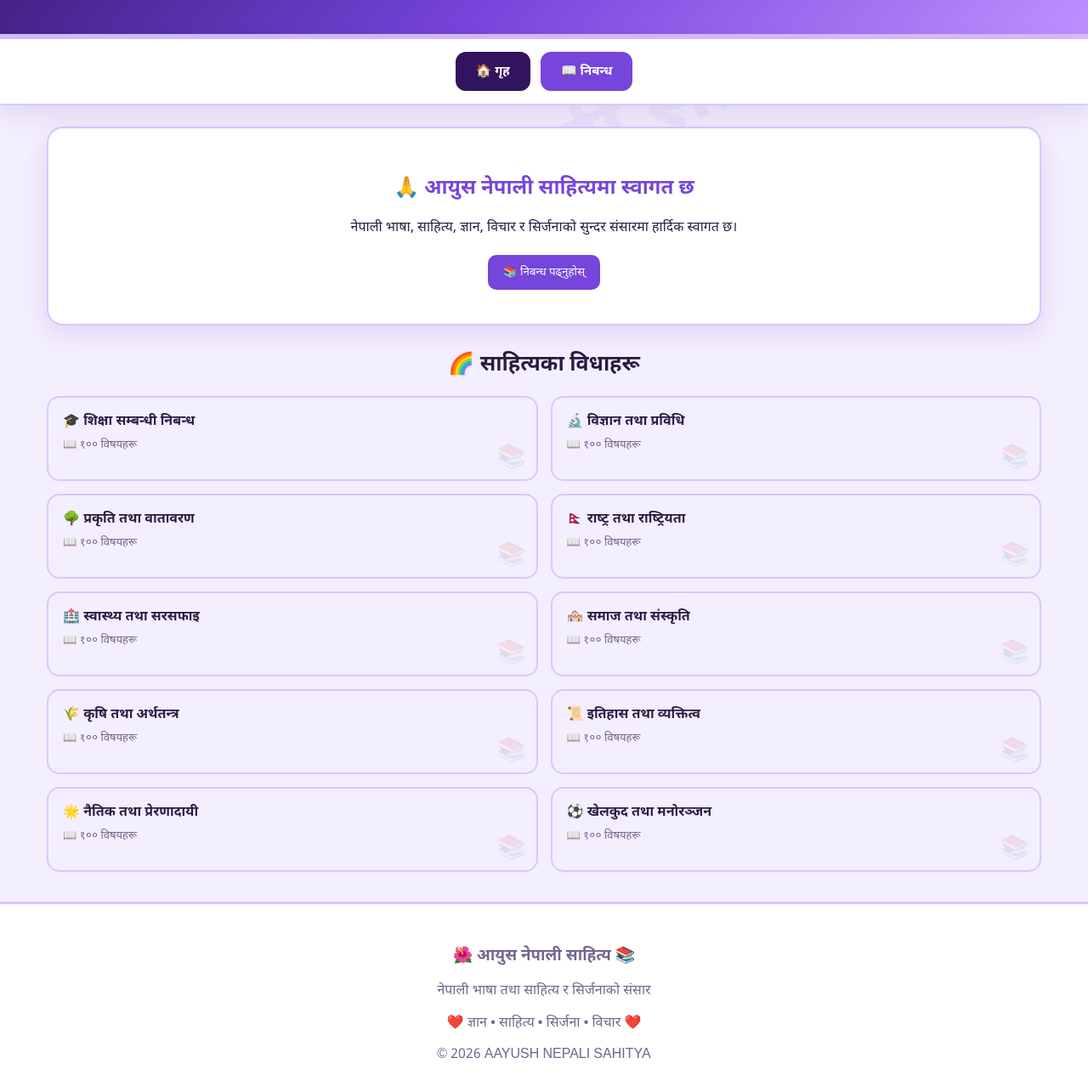
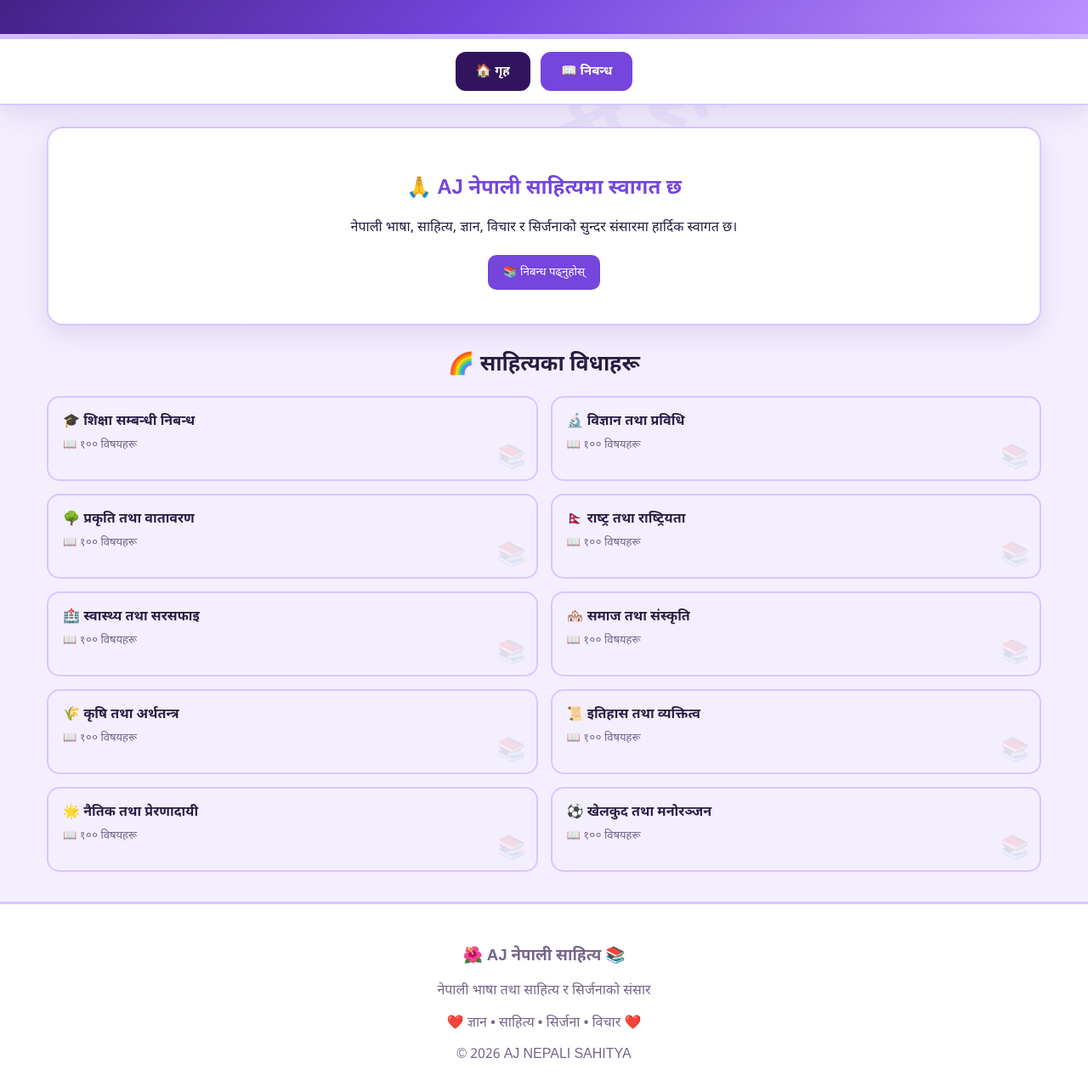
Before and after one commit to jaishiaayush6-collab/AAYUSH-NEPALI-SAHITYA, a plain HTML site: page nibandha.html in a window 1280 px wide. Shown: the part 161-1446 px from the top of the page at 85% size. Drawn offline with Linux system fonts and the light colour scheme.

Commit message:
Update nibandha.html

```diff
--- a/nibandha.html
+++ b/nibandha.html
@@ -268,7 +268,7 @@ footer{
 
 <section id="homePage">
  <div class="welcome">
-  <h2>🙏 आयुस नेपाली साहित्यमा स्वागत छ</h2>
+  <h2>🙏 AJ नेपाली साहित्यमा स्वागत छ</h2>
   <p>नेपाली भाषा, साहित्य, ज्ञान, विचार र सिर्जनाको सुन्दर संसारमा हार्दिक स्वागत छ।</p>
   <button class="actionbtn" onclick="showEssays()">📚 निबन्ध पढ्नुहोस्</button>
  </div>
@@ -318,10 +318,10 @@ footer{
 </div>
 
 <footer>
- <h3>🌺 आयुस नेपाली साहित्य 📚</h3>
+ <h3>🌺 AJ नेपाली साहित्य 📚</h3>
  <p>नेपाली भाषा तथा साहित्य र सिर्जनाको संसार</p>
  <p>❤️ ज्ञान • साहित्य • सिर्जना • विचार ❤️</p>
- <p>© 2026 AAYUSH NEPALI SAHITYA</p>
+ <p>© 2026 AJ NEPALI SAHITYA</p>
 </footer>
 
 <script>
```
